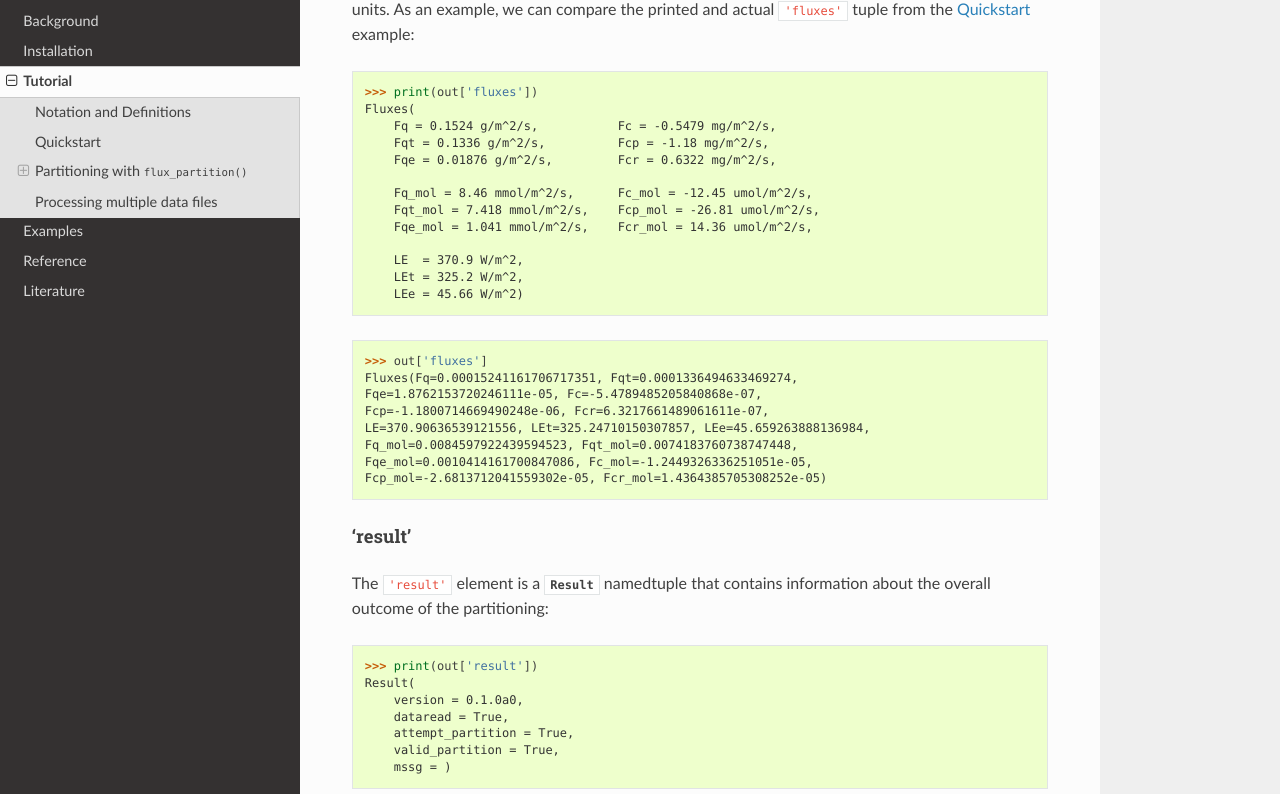
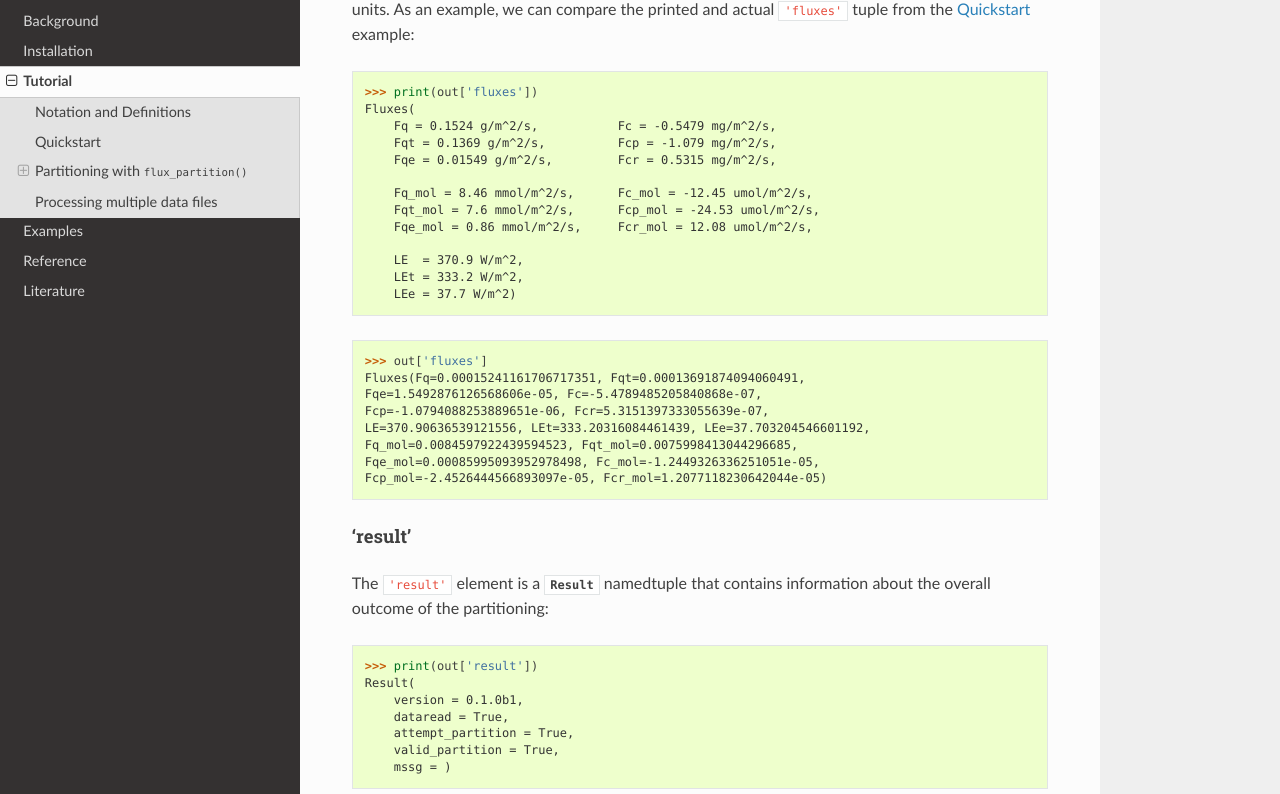
Before and after one commit to usda-ars-ussl/fluxpart, a Sphinx documentation site: the page built from docs/source/tutorial.rst, in a window 1280 px wide and 1400 px high, scrolled down 8284 px. Shown: the part 124-918 px from the top of the window. Built offline with Sphinx 7.4.7 and the Read the Docs theme 2.0.0, drawn with Linux system fonts in a browser that asks for light colours; some of the changed text lies outside the part shown.

```diff
--- a/docs/source/text/quickstart_fluxes_out.txt
+++ b/docs/source/text/quickstart_fluxes_out.txt
@@ -1,13 +1,13 @@
 >>> print(out['fluxes'])
 Fluxes(
     Fq = 0.1524 g/m^2/s,           Fc = -0.5479 mg/m^2/s,
-    Fqt = 0.1336 g/m^2/s,          Fcp = -1.18 mg/m^2/s,
-    Fqe = 0.01876 g/m^2/s,         Fcr = 0.6322 mg/m^2/s,
+    Fqt = 0.1369 g/m^2/s,          Fcp = -1.079 mg/m^2/s,
+    Fqe = 0.01549 g/m^2/s,         Fcr = 0.5315 mg/m^2/s,
 
     Fq_mol = 8.46 mmol/m^2/s,      Fc_mol = -12.45 umol/m^2/s,
-    Fqt_mol = 7.418 mmol/m^2/s,    Fcp_mol = -26.81 umol/m^2/s,
-    Fqe_mol = 1.041 mmol/m^2/s,    Fcr_mol = 14.36 umol/m^2/s,
+    Fqt_mol = 7.6 mmol/m^2/s,      Fcp_mol = -24.53 umol/m^2/s,
+    Fqe_mol = 0.86 mmol/m^2/s,     Fcr_mol = 12.08 umol/m^2/s,
 
     LE  = 370.9 W/m^2,
-    LEt = 325.2 W/m^2,
-    LEe = 45.66 W/m^2)
+    LEt = 333.2 W/m^2,
+    LEe = 37.7 W/m^2)
--- a/docs/source/text/quickstart_fluxes_rawout.txt
+++ b/docs/source/text/quickstart_fluxes_rawout.txt
@@ -1,8 +1,8 @@
 >>> out['fluxes']
-Fluxes(Fq=0.00015241161706717351, Fqt=0.0001336494633469274,
-Fqe=1.8762153720246111e-05, Fc=-5.4789485205840868e-07,
-Fcp=-1.1800714669490248e-06, Fcr=6.3217661489061611e-07,
-LE=370.90636539121556, LEt=325.24710150307857, LEe=45.659263888136984,
-Fq_mol=0.0084597922439594523, Fqt_mol=0.0074183760738747448,
-Fqe_mol=0.0010414161700847086, Fc_mol=-1.2449326336251051e-05,
-Fcp_mol=-2.6813712041559302e-05, Fcr_mol=1.4364385705308252e-05)
+Fluxes(Fq=0.00015241161706717351, Fqt=0.00013691874094060491,
+Fqe=1.5492876126568606e-05, Fc=-5.4789485205840868e-07,
+Fcp=-1.0794088253889651e-06, Fcr=5.3151397333055639e-07,
+LE=370.90636539121556, LEt=333.20316084461439, LEe=37.703204546601192,
+Fq_mol=0.0084597922439594523, Fqt_mol=0.0075998413044296685,
+Fqe_mol=0.00085995093952978498, Fc_mol=-1.2449326336251051e-05,
+Fcp_mol=-2.4526444566893097e-05, Fcr_mol=1.2077118230642044e-05)
--- a/docs/source/text/quickstart_result_out.txt
+++ b/docs/source/text/quickstart_result_out.txt
@@ -1,6 +1,6 @@
 >>> print(out['result'])
 Result(
-    version = 0.1.0a0,
+    version = 0.1.0b1,
     dataread = True,
     attempt_partition = True,
     valid_partition = True,
--- a/docs/source/text/quickstart_rootsoln_out.txt
+++ b/docs/source/text/quickstart_rootsoln_out.txt
@@ -1,8 +1,8 @@
 >>> print(out['rootsoln'])
 RootSoln(
-    corr_cp_cr = -0.9447,
-    var_cp = 20.6 (mg/m^3)^2,
-    sig_cr = 2.352 mg/m^3,
+    corr_cp_cr = -0.9219,
+    var_cp = 17.23 (mg/m^3)^2,
+    sig_cr = 1.99 mg/m^3,
     co2soln_id = 1,
     validroot = True,
     validmssg = )
--- a/docs/source/text/quickstart_wue_out.txt
+++ b/docs/source/text/quickstart_wue_out.txt
@@ -1,6 +1,6 @@
 >>> print(out['wue'])
 WUE(
-    wue = -8.83 mg/g,
+    wue = -7.884 mg/g,
     inter_h2o = 28.07 g/m^3,
     inter_co2 = 455.3 mg/m^3,
     ambient_h2o = 12.6 g/m^3,
```
Also changed, not shown: other parts of docs/source/text/quickstart_wue_out.txt (+3 -1 lines), docs/source/images/tutor_05-08June2012_fluxes.png, docs/source/images/tutor_05June2012_fluxes.png, 5 other files.
